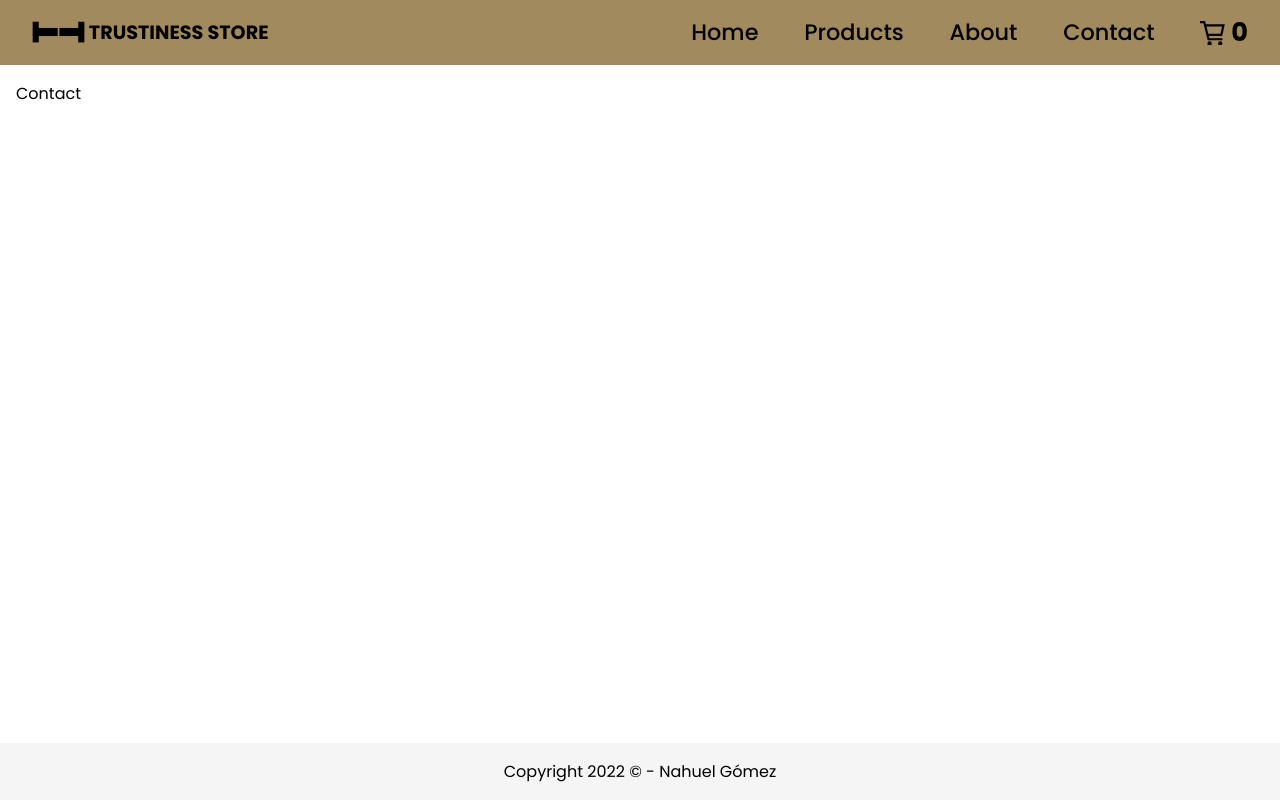
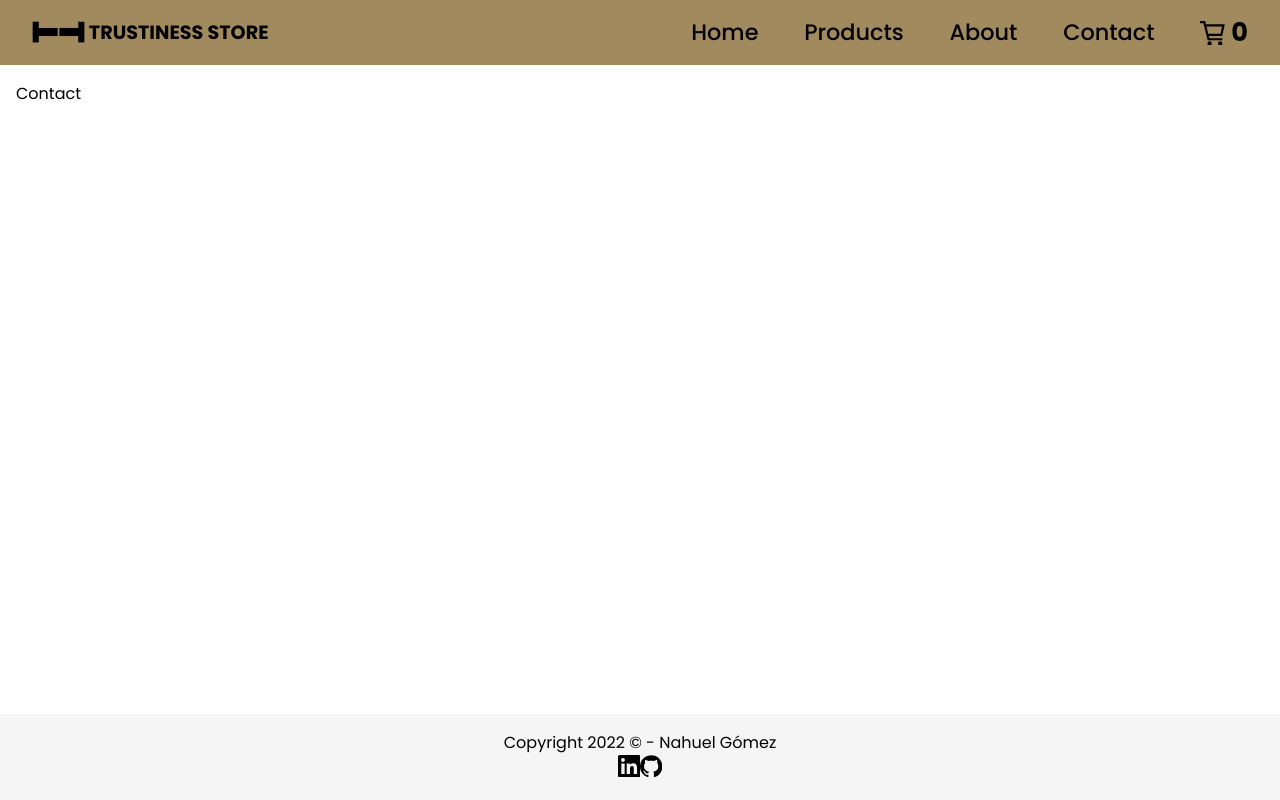
Before and after one commit to almanoduerme/coderhouse-react, a React (Create React App) app: page /contact in a window 1280 px wide. Built offline with nearby package versions, Linux system fonts and the light colour scheme.

Commit message:
Updated readme

```diff
--- a/src/App.js
+++ b/src/App.js
@@ -7,7 +7,7 @@ import "./App.css";
 import { BrowserRouter, Routes, Route } from "react-router-dom";
 
 // Pages
-// import Home from "./pages/Home";
+import Home from "./pages/Home";
 import About from "./pages/About";
 import Contact from "./pages/Contact";
 import Cart from "./pages/Cart";
@@ -20,7 +20,7 @@ function App() {
       <NavBar />
       <main>
         <Routes>
-          <Route path="/" element={<ItemListContainer />} />
+          <Route path="/" element={<Home />} />
           <Route path="/products/" element={<ItemListContainer />} />
           <Route path="/products/:categoryId" element={<ItemListContainer />} />
           <Route path="/products/:categoryId/:typeId" element={<ItemListContainer />} />
--- a/src/components/Footer/Footer.js
+++ b/src/components/Footer/Footer.js
@@ -1,5 +1,6 @@
 import React from "react";
-import './Footer.css';
+import { SiLinkedin, SiGithub } from "react-icons/si";
+import "./Footer.css";
 
 const Footer = () => {
   const date = new Date();
@@ -8,6 +9,12 @@ const Footer = () => {
   return (
     <footer className="footer">
       <p>Copyright {year} &copy; - Nahuel Gómez</p>
+      <div className="footer__social">
+        <SiLinkedin className="icon" />
+        <SiGithub className="icon" />
+
+        {/* Create link social link */}
+      </div>
     </footer>
   );
 };
```
Also changed, not shown: 1 other file (tests, documents, lock files or other folders).
